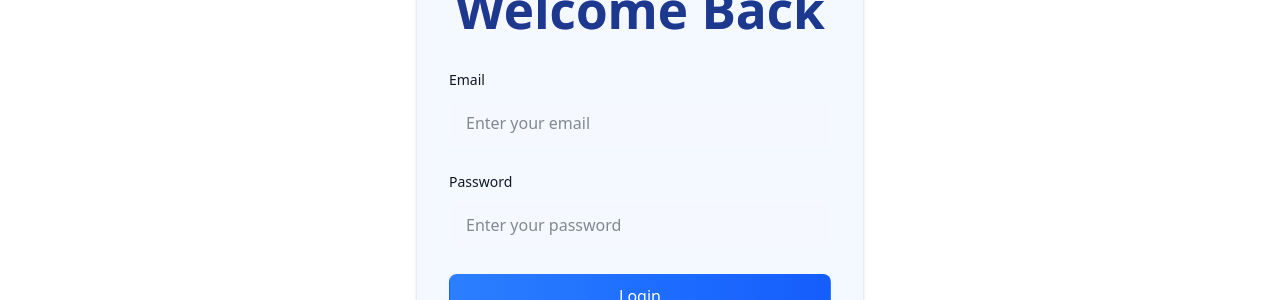
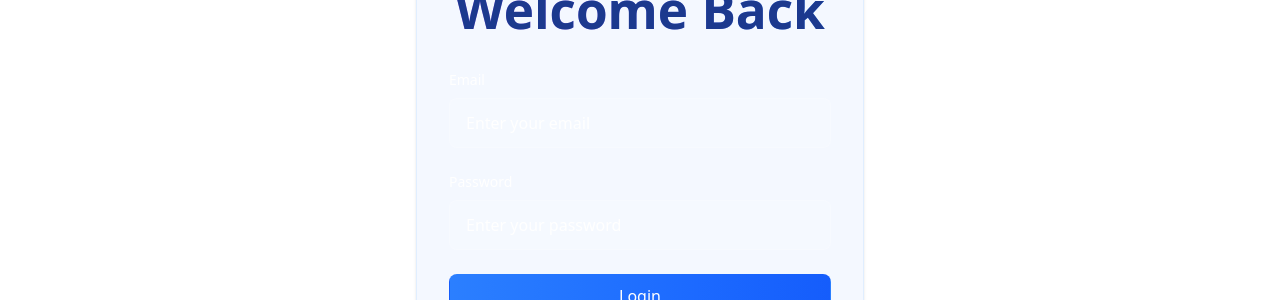
Before and after one commit to COUNTACH-85/abcd, a React (Vite) app in the folder project/: page /login in a window 1280 px wide. Shown: the part 338-638 px from the top of the page. Built offline with nearby package versions, Linux system fonts and the light colour scheme; no server answers.

Commit message:
add animation

```diff
--- a/project/src/pages/Login.jsx
+++ b/project/src/pages/Login.jsx
@@ -1,14 +1,21 @@
 import { useState } from 'react';
 import { useAuth } from '../context/AuthContext';
 import { useNavigate, Link } from 'react-router-dom';
+import Spline from '@splinetool/react-spline';
 
 function Login() {
   const [email, setEmail] = useState('');
   const [password, setPassword] = useState('');
   const [isLoading, setIsLoading] = useState(false);
   const [error, setError] = useState('');
+  const [splineError, setSplineError] = useState(false);
   const { login } = useAuth();
   const navigate = useNavigate();
+
+  const onSplineError = (e) => {
+    console.error("Spline loading error:", e);
+    setSplineError(true);
+  };
 
   const handleSubmit = async (e) => {
     e.preventDefault();
@@ -49,8 +56,19 @@ function Login() {
   };
 
   return (
-    <div className="min-h-screen flex items-center justify-center px-4">
-      <div className="glass-effect p-8 w-full max-w-md animate-fade-in">
+    <div className="min-h-screen relative flex items-center justify-center px-4">
+      {/* Spline Animation Container */}
+      <div className="absolute inset-0 z-0">
+        {!splineError && (
+          <Spline
+            scene="https://prod.spline.design/i78eVEmIdaGb5zjA/scene.splinecode"
+            onError={onSplineError}
+          />
+        )}
+      </div>
+
+      {/* Login Form Container */}
+      <div className="glass-effect p-8 w-full max-w-md animate-fade-in z-10 relative backdrop-blur-lg">
         <div className="text-center mb-8">
           <div className="w-16 h-16 bg-gradient-to-r from-purple-500 to-blue-600 rounded-2xl mx-auto mb-4 animate-float" />
           <h1 className="text-3xl font-bold bg-clip-text text-transparent bg-gradient-to-r from-purple-400 to-blue-400">
@@ -66,24 +84,24 @@ function Login() {
 
         <form onSubmit={handleSubmit} className="space-y-6">
           <div>
-            <label className="block text-sm font-medium mb-2">Email</label>
+            <label className="block text-sm font-medium mb-2 text-white">Email</label>
             <input
               type="email"
               value={email}
               onChange={(e) => setEmail(e.target.value)}
-              className="w-full px-4 py-3 rounded-lg bg-white/10 border border-white/20 focus:border-purple-500 focus:ring-2 focus:ring-purple-500/20 transition-all"
+              className="w-full px-4 py-3 rounded-lg bg-white/10 border border-white/20 focus:border-purple-500 focus:ring-2 focus:ring-purple-500/20 transition-all placeholder-white text-white"
               placeholder="Enter your email"
               required
             />
           </div>
 
           <div>
-            <label className="block text-sm font-medium mb-2">Password</label>
+            <label className="block text-sm font-medium mb-2 text-white">Password</label>
             <input
               type="password"
               value={password}
               onChange={(e) => setPassword(e.target.value)}
-              className="w-full px-4 py-3 rounded-lg bg-white/10 border border-white/20 focus:border-purple-500 focus:ring-2 focus:ring-purple-500/20 transition-all"
+              className="w-full px-4 py-3 rounded-lg bg-white/10 border border-white/20 focus:border-purple-500 focus:ring-2 focus:ring-purple-500/20 transition-all placeholder-white text-white"
               placeholder="Enter your password"
               required
             />
```
